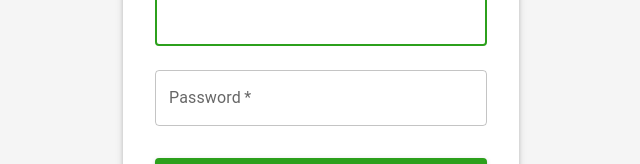
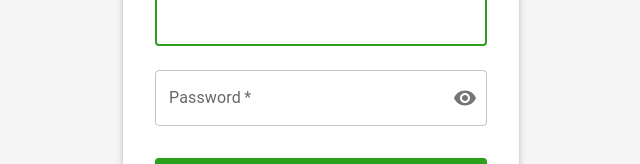
Before and after one commit to mphelps1978/usx_app, a React (Vite) app in the folder interface/: page /login in a window 1280 px wide. Shown: the part 362-526 px from the top of the page, without its empty margins (319-959 px from the left). Built offline with nearby package versions, Linux system fonts and the light colour scheme; what chartjs-plugin-datalabels would draw is missing.

Commit message:
Show Password feature

```diff
--- a/interface/src/components/login.jsx
+++ b/interface/src/components/login.jsx
@@ -12,11 +12,16 @@
 	Button,
 	Link,
 	Alert,
+	InputAdornment,
+	IconButton,
 } from "@mui/material";
+import Visibility from "@mui/icons-material/Visibility";
+import VisibilityOff from "@mui/icons-material/VisibilityOff";
 
 const Login = () => {
 	const [email, setEmail] = useState("");
 	const [password, setPassword] = useState("");
+	const [showPassword, setShowPassword] = useState(false);
 	const dispatch = useDispatch();
 	const { error } = useSelector((state) => state.auth || {});
 	const navigate = useNavigate();
@@ -92,11 +97,26 @@
 							fullWidth
 							name="password"
 							label="Password"
-							type="password"
+							type={showPassword ? "text" : "password"}
 							id="password"
 							autoComplete="current-password"
 							value={password}
 							onChange={(e) => setPassword(e.target.value)}
+							InputProps={{
+								endAdornment: (
+									<InputAdornment position="end">
+										<IconButton
+											aria-label={
+												showPassword ? "hide password" : "show password"
+											}
+											onClick={() => setShowPassword((v) => !v)}
+											edge="end"
+										>
+											{showPassword ? <VisibilityOff /> : <Visibility />}
+										</IconButton>
+									</InputAdornment>
+								),
+							}}
 						/>
 						<Button
 							type="submit"
--- a/interface/src/components/register.jsx
+++ b/interface/src/components/register.jsx
@@ -1,4 +1,4 @@
-import { React, useState } from "react";
+import React, { useState } from "react";
 import { useDispatch, useSelector } from "react-redux";
 import { register } from "../store/slices/authSlice";
 import { useNavigate, Link as RouterLink } from "react-router-dom";
@@ -12,12 +12,17 @@
 	Button,
 	Link,
 	Alert,
+	InputAdornment,
+	IconButton,
 } from "@mui/material";
+import Visibility from "@mui/icons-material/Visibility";
+import VisibilityOff from "@mui/icons-material/VisibilityOff";
 
 function Register() {
 	const [username, setUsername] = useState("");
 	const [email, setEmail] = useState("");
 	const [password, setPassword] = useState("");
+	const [showPassword, setShowPassword] = useState(false);
 	const dispatch = useDispatch();
 	const { error } = useSelector((state) => state.auth || {}); // Ensure auth exists
 	const navigate = useNavigate();
@@ -98,11 +103,26 @@
 							fullWidth
 							name="password"
 							label="Password"
-							type="password"
+							type={showPassword ? "text" : "password"}
 							id="password"
 							autoComplete="new-password"
 							value={password}
 							onChange={(e) => setPassword(e.target.value)}
+							InputProps={{
+								endAdornment: (
+									<InputAdornment position="end">
+										<IconButton
+											aria-label={
+												showPassword ? "hide password" : "show password"
+											}
+											onClick={() => setShowPassword((v) => !v)}
+											edge="end"
+										>
+											{showPassword ? <VisibilityOff /> : <Visibility />}
+										</IconButton>
+									</InputAdornment>
+								),
+							}}
 						/>
 						<Button
 							type="submit"
```
